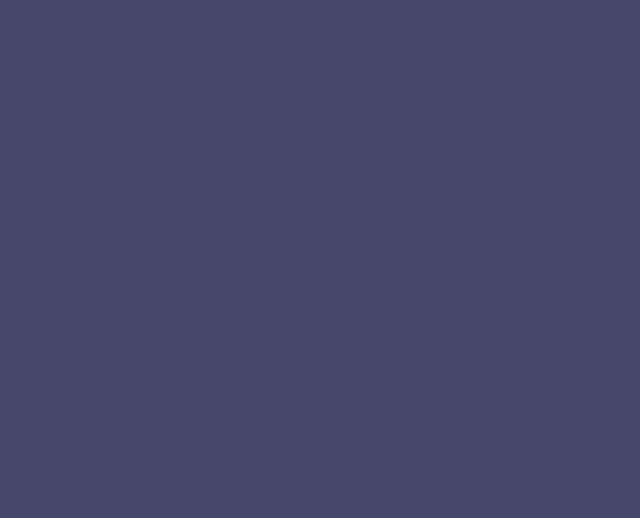
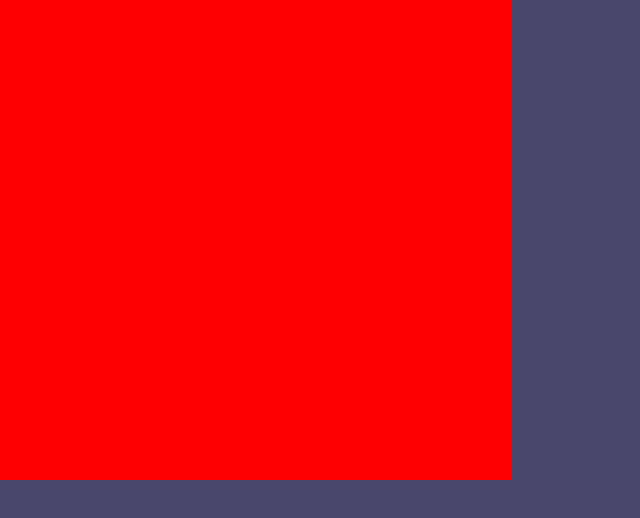
Before and after one commit to abhijithabhi01/wellness_Ally, a React (Vite) app: page / in a window 1280 px wide. Shown: the top 518 px of the page, without its empty margins (0-640 px from the left). Built offline with nearby package versions, Linux system fonts and the light colour scheme.

Commit message:
bg_change

```diff
--- a/src/App.css
+++ b/src/App.css
@@ -1,4 +1,5 @@
 *{
   margin: 0px;
   border: 0px;
+  background-color: #47476b;
 }
--- a/src/Pages/Login.jsx
+++ b/src/Pages/Login.jsx
@@ -2,9 +2,12 @@ import React from 'react'
 
 function Login() {
   return (
-<div style={{backgroundColor:'#47476b', height:'100vh',width:'100%'}}>
-     <div ></div>
-</div>
+    <>
+    <div  style= {{backgroundColor:'#47476b',height:'100vh', width:'100%'}}>
+     <div className='d-flex justify-content-center align-items-center'style={{backgroundColor:'red',height:'60vh',width:'40%'}}></div>
+    </div>
+
+    </>
   )
 }
 
--- a/src/Pages/Register.jsx
+++ b/src/Pages/Register.jsx
@@ -2,7 +2,9 @@ import React from 'react'
 
 function Register() {
   return (
-    <div>demo</div>
+    <div  style= {{height:'100vh', width:'100%'}}>
+    <div style={{backgroundColor:'White',height:'60vh',width:'40%',marginLeft:'10%',marginTop:'30px'}}> </div>
+   </div>
   )
 }
 
```
